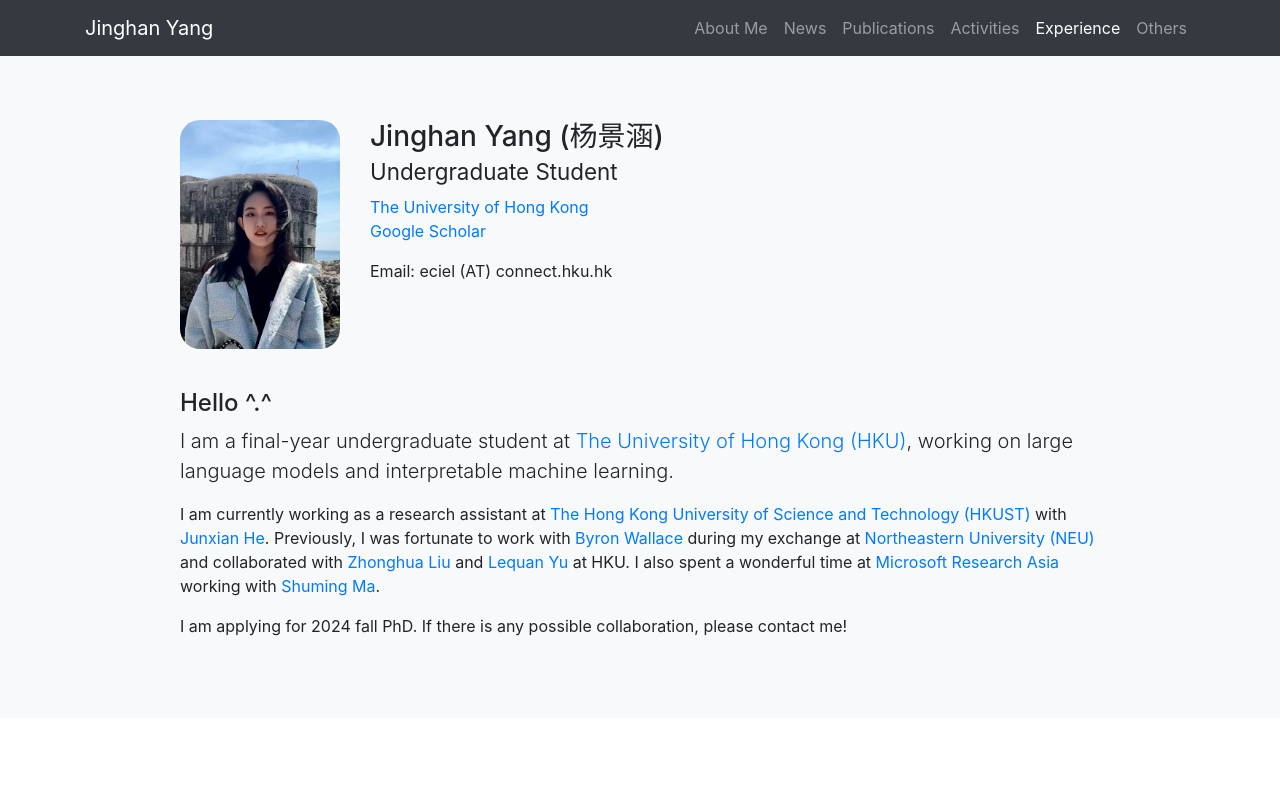
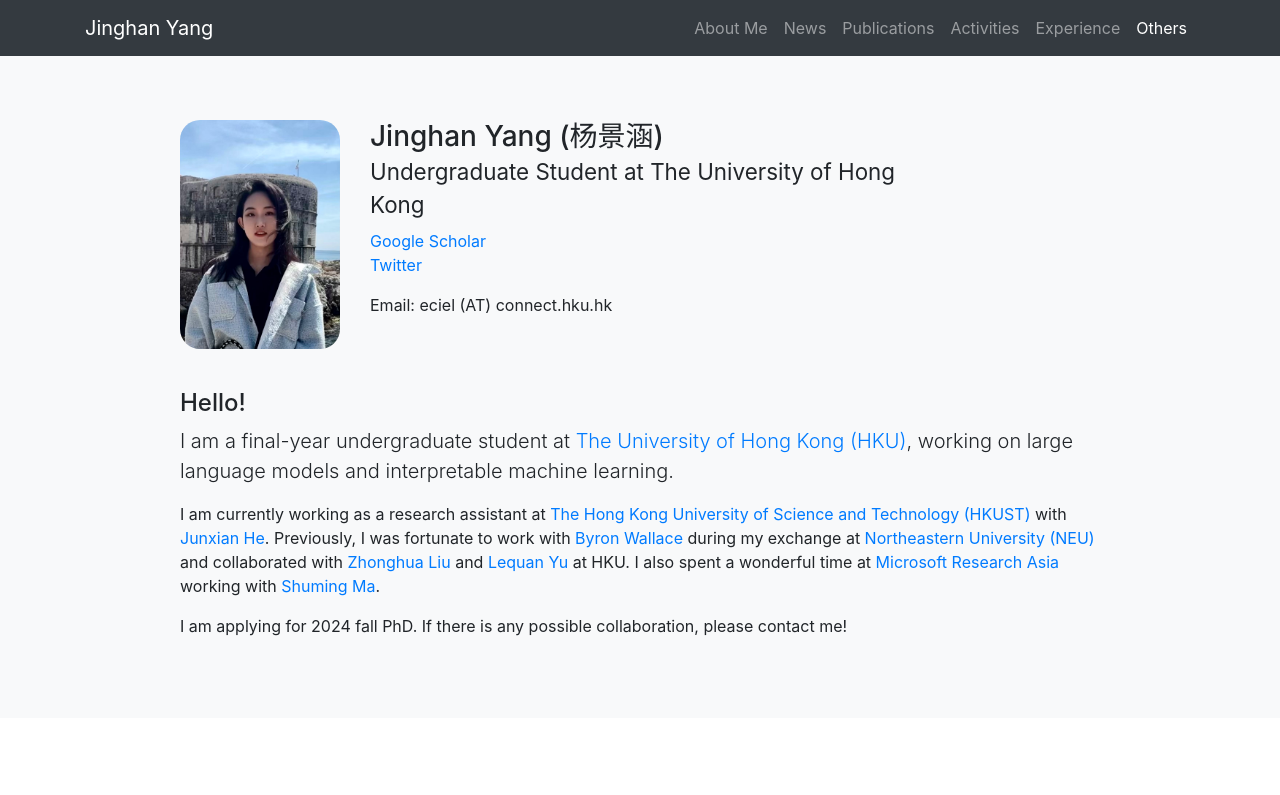
Before and after one commit to ecielyang/jinghanyang.github.io, a website with bundled scripts: page index.html in a window 1280 px wide. Shown: the top 795 px of the page. Built offline with nearby package versions, Linux system fonts and the light colour scheme.

Commit message:
Add files via upload

```diff
--- a/index.html
+++ b/index.html
@@ -45,7 +45,7 @@
               <a class="nav-link js-scroll-trigger" href="#experience">Experience</a>
             </li>
             <li class="nav-item">
-              <a class="nav-link js-scroll-trigger" href="#interest">Others</a>
+              <a class="nav-link js-scroll-trigger" href="#others">Others</a>
             </li>
           </ul>
         </div>
@@ -68,17 +68,17 @@
           <div style="margin-top:40px" class="col-xs-12 col-sm-6">
             <h3>
               Jinghan Yang (杨景涵) <br>
-              <small>Undergraduate Student</small>
+              <small>Undergraduate Student at The University of Hong Kong</small>
             </h3>
           <p>
-              <a href="https://www.hku.hk">The University of Hong Kong</a><br>
               <a href="https://scholar.google.com/citations?user=_yo65ZgAAAAJ&hl=en">Google Scholar</a><br>
+              <a href="https://twitter.com/eciel_yang">Twitter</a><br>
           </p>
           <p>Email: eciel (AT) connect.hku.hk</p>
           </div>
 
           <div style="margin-top:40px" class="col-lg-10 mx-auto">
-              <h4>Hello ^.^</h4>
+              <h4>Hello!</h4>
               <p class="lead">
                 I am a final-year undergraduate student at <a href="https://www.hku.hk">The University of Hong Kong (HKU)</a>, working on large language models and interpretable machine learning.
               </p>
@@ -151,7 +151,7 @@
 
 
 
-    <section id="talks" class="bg-light">
+    <section id="activities" class="bg-light">
         <div class="container">
           <div class="row">
             <div class="col-lg-10 mx-auto">
@@ -189,7 +189,7 @@
     </section>
 
 
-      <section id="talks" class="bg-light">
+      <section id="others" class="bg-light">
         <div class="container">
           <div class="row">
             <div class="col-lg-10 mx-auto">
```
